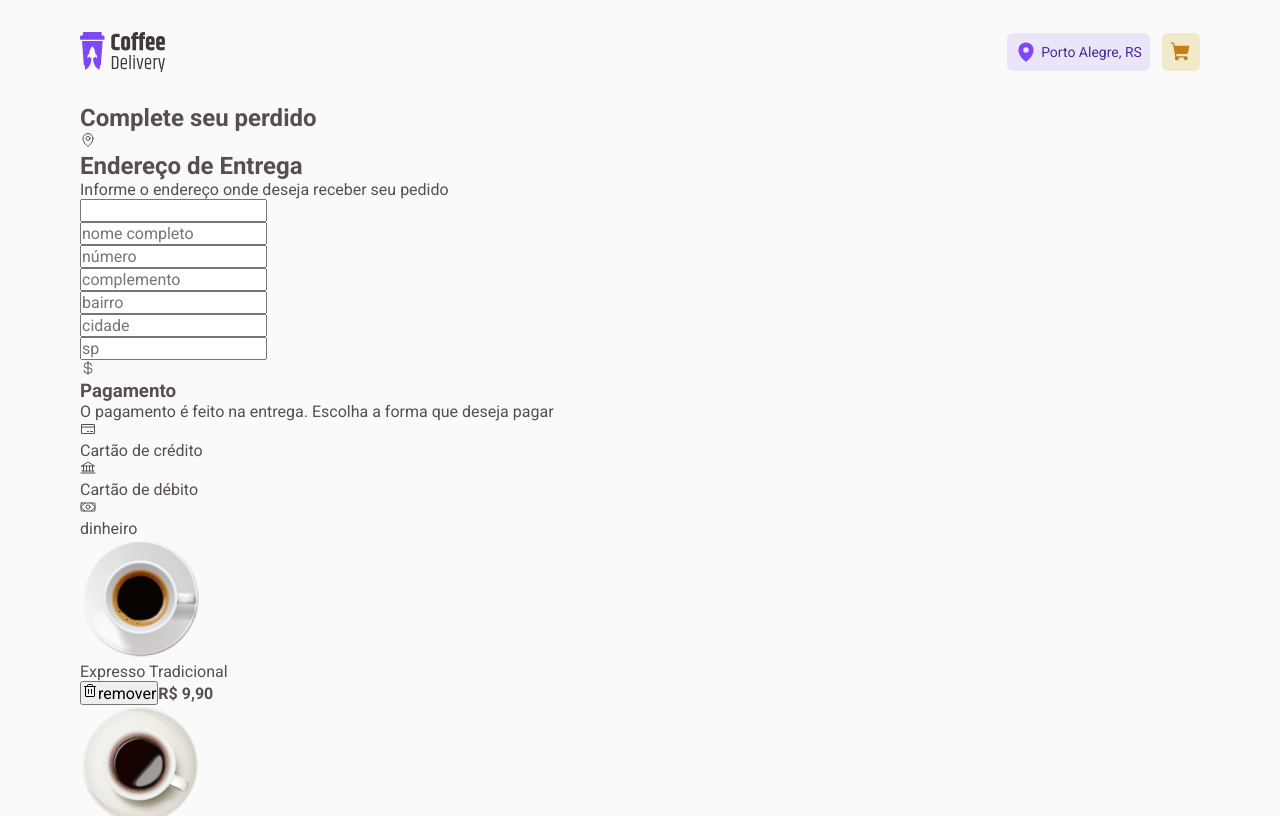
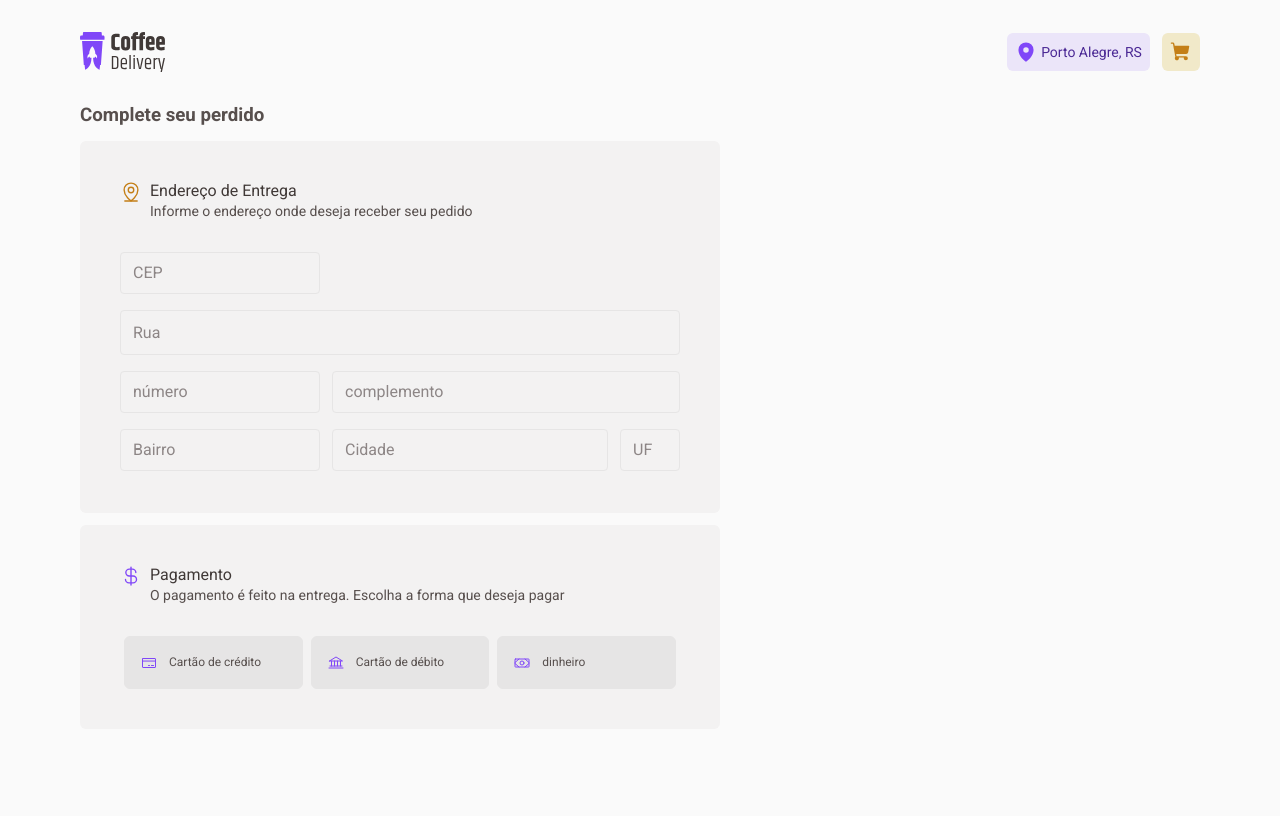
Before and after one commit to leandrotune/Coffee-Delivery, a React (Vite) app: page /checkout in a window 1280 px wide. Shown: the top 816 px of the page. Built offline with nearby package versions, Linux system fonts and the light colour scheme.

Commit message:
Componente: DeliveryAddress

```diff
--- /dev/null
+++ b/src/pages/Checkout/DeliveryAddress/index.tsx
@@ -0,0 +1,86 @@
+import {
+  Bank,
+  CreditCard,
+  CurrencyDollar,
+  DotsThreeOutlineVertical,
+  MapPinLine,
+  Money,
+} from 'phosphor-react'
+import {
+  FormContainer,
+  FormInforContent,
+  InputInfor,
+  InputInforCidade,
+  InputInforComplemento,
+  InputInforEstado,
+  InputInforRoad,
+} from '../styles'
+import {
+  FooterContainer,
+  FooterContent,
+  SectionContainer,
+  SectionHeaderContainer,
+} from './styles'
+
+export function DeliveryAddress() {
+  return (
+    <main>
+      <header>
+        <h3>Complete seu perdido</h3>
+      </header>
+      <SectionContainer>
+        <SectionHeaderContainer>
+          <MapPinLine size={22} weight="regular" color="#C47F17" />
+          <div>
+            <h3>Endereço de Entrega</h3>
+            <p>Informe o endereço onde deseja receber seu pedido</p>
+          </div>
+        </SectionHeaderContainer>
+        <FormContainer>
+          <InputInfor type="text" placeholder="CEP" />
+
+          <InputInforRoad type="text" name="Rua" placeholder="Rua" />
+
+          <FormInforContent>
+            <InputInfor type="text" placeholder="número" />
+
+            <InputInforComplemento type="text" placeholder="complemento" />
+          </FormInforContent>
+          <FormInforContent>
+            <InputInfor type="text" placeholder="Bairro" />
+
+            <InputInforCidade type="text" placeholder="Cidade" />
+
+            <InputInforEstado type="text" placeholder="UF" />
+          </FormInforContent>
+        </FormContainer>
+      </SectionContainer>
+
+      <FooterContainer>
+        <div>
+          <CurrencyDollar size={22} weight="regular" color="#8047F8" />
+          <div>
+            <h4>Pagamento</h4>
+            <p>
+              O pagamento é feito na entrega. Escolha a forma que deseja pagar
+            </p>
+          </div>
+        </div>
+        <FooterContent>
+          <button type="button">
+            <CreditCard size={16} weight="regular" color="#8047F8" />
+            <p>Cartão de crédito</p>
+          </button>
+          <button type="button">
+            <Bank size={16} weight="regular" color="#8047F8" />
+            <p>Cartão de débito</p>
+          </button>
+          <button type="button">
+            <Money size={16} weight="regular" color="#8047F8" />
+            <p>dinheiro</p>
+          </button>
+        </FooterContent>
+      </FooterContainer>
+    </main>
+  )
+}
--- /dev/null
+++ b/src/pages/Checkout/DeliveryAddress/styles.ts
@@ -0,0 +1,174 @@
+import styled from 'styled-components'
+
+export const ContainerHeader = styled.header`
+  h3 {
+    font-size: 1.125rem;
+    font-weight: 700;
+    font-family: 'Baloo 2';
+    line-height: 1.3;
+    color: ${(props) => props.theme['base-subtitle']};
+  }
+`
+export const SectionContainer = styled.section`
+  margin-top: 0.938rem;
+  max-width: 40rem;
+  height: 23.25rem;
+  border-radius: 6px;
+  background: ${(props) => props.theme['base-card']};
+
+  display: flex;
+  flex-direction: column;
+  align-items: flex-start;
+  padding: 2.5rem;
+  gap: 1rem;
+`
+
+export const SectionHeaderContainer = styled.header`
+  display: flex;
+  flex-direction: row;
+  align-items: flex-start;
+  gap: 0.5rem;
+  margin-bottom: 1rem;
+
+  h3 {
+    font-size: 1rem;
+    font-weight: 400;
+    line-height: 1.3;
+    color: ${(props) => props.theme['base-subtitle']};
+  }
+
+  p {
+    font-size: 0.875rem;
+    line-height: 1.3;
+    color: ${(props) => props.theme['base-text']};
+  }
+`
+
+export const FormContainer = styled.form`
+  width: 100%;
+  display: flex;
+  flex-direction: column;
+  align-items: flex-start;
+
+  gap: 16px;
+
+  div {
+    display: flex;
+  }
+`
+export const BaseInput = styled.input`
+  width: 100%;
+  background: transparent;
+  height: 2.625rem;
+  padding: 0.75rem;
+  border-radius: 4px;
+  border: 1px solid ${(props) => props.theme['base-button']};
+
+  &:active:focus {
+    box-shadow: none;
+    border-color: ${(props) => props.theme['yellow-400']};
+  }
+
+  &::placeholder {
+    color: ${(props) => props.theme['base-label']};
+  }
+`
+
+export const InputInfor = styled(BaseInput)`
+  width: 12.5rem;
+`
+
+export const InputInforRoad = styled(BaseInput)`
+  flex: 1;
+`
+
+export const InputInforComplemento = styled(BaseInput)`
+  width: 21.75rem;
+`
+
+export const InputInforEstado = styled(BaseInput)`
+  width: 3.75rem;
+`
+
+export const InputInforCidade = styled(BaseInput)`
+  width: 17.25rem;
+`
+
+export const FormInforContent = styled.div`
+  max-width: 35rem;
+  display: flex;
+  gap: 0.75rem;
+`
+export const FooterContainer = styled.footer`
+  display: flex;
+  flex-direction: column;
+  align-items: flex-start;
+  padding: 40px;
+  gap: 32px;
+
+  max-width: 40rem;
+  margin-top: 0.75rem;
+  border-radius: 6px;
+  background: ${(props) => props.theme['base-card']};
+
+  > div {
+    display: flex;
+    flex-direction: row;
+    align-items: flex-start;
+    padding: 0px;
+    gap: 8px;
+
+    h4 {
+      font-size: 1rem;
+      font-weight: 400;
+      line-height: 1.3;
+      color: ${(props) => props.theme['base-subtitle']};
+    }
+
+    p {
+      font-size: 0.875rem;
+      line-height: 1.3;
+      color: ${(props) => props.theme['base-text']};
+    }
+  }
+`
+export const FooterContent = styled.div`
+  display: flex;
+  flex-direction: row;
+  justify-content: center;
+  align-items: center;
+  padding: 0px;
+  gap: 0.75rem;
+
+  width: 35rem;
+
+  button {
+    display: flex;
+    flex-direction: row;
+    align-items: center;
+    padding: 1rem;
+    gap: 0.75rem;
+    width: 11.167rem;
+
+    border: 1px solid ${(props) => props.theme['base-button']};
+    border-radius: 6px;
+
+    background: ${(props) => props.theme['base-button']};
+
+    p {
+      font-size: 0.75rem;
+      line-height: 1.6;
+      color: ${(props) => props.theme['base-text']};
+    }
+  }
+
+  button:hover {
+    background: ${(props) => props.theme['base-hover']};
+    border: 1px solid ${(props) => props.theme['base-hover']};
+  }
+
+  button:active {
+    background: ${(props) => props.theme['purple-100']};
+    border: 1px solid ${(props) => props.theme['purple-400']};
+  }
+`
--- a/src/pages/Checkout/index.tsx
+++ b/src/pages/Checkout/index.tsx
@@ -1,112 +1,96 @@
-import {
-  Bank,
-  CreditCard,
-  CurrencyDollar,
-  MapPin,
-  Money,
-  Trash,
-} from 'phosphor-react'
+// import {
+//   Bank,
+//   CreditCard,
+//   CurrencyDollar,
+//   MapPinLine,
+//   Money,
+//   Trash,
+// } from 'phosphor-react'
+import { DeliveryAddress } from './DeliveryAddress'
+// import {
+//   CheckoutContainer,
+//   CompleteYourLost,
+//   FormAddress,
+//   FormContainer,
+//   FormInforContent,
+//   HeaderContainer,
+//   InputInfor,
+//   InputInforCidade,
+//   InputInforComplemento,
+//   InputInforEstado,
+//   InputInforRoad,
+// } from './styles'
 
 export function Checkout() {
   return (
     <>
-      <section>
-        <h1>Complete seu perdido</h1>
-        <main>
-          <header>
-            <MapPin />
-            <div>
-              <h2>Endereço de Entrega</h2>
-              <p>Informe o endereço onde deseja receber seu pedido</p>
-            </div>
-          </header>
-          <form>
-            <div>
-              <input type="text"></input>
-            </div>
-            <div>
-              <input type="text" placeholder="nome completo"></input>
-            </div>
-            <div>
-              <input type="text" placeholder="número"></input>
-            </div>
-            <div>
-              <input type="text" placeholder="complemento"></input>
-            </div>
-            <div>
-              <input type="text" placeholder="bairro"></input>
-            </div>
-            <div>
-              <input type="text" placeholder="cidade"></input>
-            </div>
-            <div>
-              <input type="text" placeholder="sp"></input>
-            </div>
-          </form>
-        </main>
-        <footer>
-          <CurrencyDollar />
-          <div>
-            <h3>Pagamento</h3>
-            <p>
-              O pagamento é feito na entrega. Escolha a forma que deseja pagar
-            </p>
-          </div>
-          <div>
-            <div>
-              <CreditCard />
-              <p>Cartão de crédito</p>
-            </div>
-            <div>
-              <Bank />
-              <p>Cartão de débito</p>
-            </div>
-            <div>
-              <Money />
-              <p>dinheiro</p>
-            </div>
-          </div>
-        </footer>
-      </section>
-
-      <aside>
-        <div>
-          <img
-            src="/assets/expresso-tradicional.svg"
-            alt="Expresso Tradicional"
-          />
-          <p>Expresso Tradicional</p>
-          <button>
-            <Trash />
-            remover
-          </button>
-          <strong>R$ 9,90</strong>
-        </div>
-        <div>
-          <img src="/assets/expresso-americano.svg" alt="Expresso Americano" />
-          <p>Expresso Tradicional</p>
-          <button>
-            <Trash />
-            remover
-          </button>
-          <strong>R$ 9,90</strong>
-        </div>
-        <div>
-          <div>
-            <p>total de itens</p>
-            <span>R$ 29,70</span>
-          </div>
-          <div>
-            <p>Entrega R$ 3,50</p>
-            <span>R$ 3,50</span>
-          </div>
-          <div>
-            <strong>Total</strong>
-            <span>R$ 33,20</span>
-          </div>
-        </div>
-        <button type="submit">confirmar perdido</button>
-      </aside>
+      <DeliveryAddress />
     </>
   )
 }
+//         <footer>
+//           <CurrencyDollar />
+//           <div>
+//             <h3>Pagamento</h3>
+//             <p>
+//               O pagamento é feito na entrega. Escolha a forma que deseja pagar
+//             </p>
+//           </div>
+//           <div>
+//             <div>
+//               <CreditCard />
+//               <p>Cartão de crédito</p>
+//             </div>
+//             <div>
+//               <Bank />
+//               <p>Cartão de débito</p>
+//             </div>
+//             <div>
+//               <Money />
+//               <p>dinheiro</p>
+//             </div>
+//           </div>
+//         </footer>
+//       </CompleteYourLost>
+
+//       <aside>
+//         <div>
+//           <img
+//             src="/assets/expresso-tradicional.svg"
+//             alt="Expresso Tradicional"
+//           />
+//           <p>Expresso Tradicional</p>
+//           <button>
+//             <Trash />
+//             remover
+//           </button>
+//           <strong>R$ 9,90</strong>
+//         </div>
+//         <div>
+//           <img src="/assets/expresso-americano.svg" alt="Expresso Americano" />
+//           <p>Expresso Tradicional</p>
+//           <button>
+//             <Trash />
+//             remover
+//           </button>
+//           <strong>R$ 9,90</strong>
+//         </div>
+//         <div>
+//           <div>
+//             <p>total de itens</p>
+//             <span>R$ 29,70</span>
+//           </div>
+//           <div>
+//             <p>Entrega R$ 3,50</p>
+//             <span>R$ 3,50</span>
+//           </div>
+//           <div>
+//             <strong>Total</strong>
+//             <span>R$ 33,20</span>
+//           </div>
+//         </div>
+//         <button type="submit">confirmar perdido</button>
+//       </aside>
+//     </CheckoutContainer>
+//   )
+// }
--- /dev/null
+++ b/src/pages/Checkout/styles.ts
@@ -0,0 +1,110 @@
+import styled from 'styled-components'
+
+export const CheckoutContainer = styled.section`
+  display: flex;
+  justify-content: space-between;
+`
+
+export const CompleteYourLost = styled.div`
+  h1 {
+    font-size: 1.125rem;
+    font-weight: 700;
+    font-family: 'Baloo 2';
+    line-height: 1.3;
+    color: ${(props) => props.theme['base-subtitle']};
+    margin-bottom: 0.938rem;
+  }
+`
+
+export const FormAddress = styled.main`
+  max-width: 40rem;
+  height: 23.25rem;
+  border-radius: 6px;
+  background: ${(props) => props.theme['base-card']};
+
+  display: flex;
+  flex-direction: column;
+  align-items: flex-start;
+  padding: 2.5rem;
+  gap: 1rem;
+`
+
+export const HeaderContainer = styled.header`
+  display: flex;
+  flex-direction: row;
+  align-items: flex-start;
+  gap: 0.5rem;
+  margin-bottom: 1rem;
+
+  div {
+    h3 {
+      font-size: 1rem;
+      font-weight: 400;
+      line-height: 1.3;
+      color: ${(props) => props.theme['base-subtitle']};
+    }
+
+    p {
+      font-size: 0.875rem;
+      line-height: 1.3;
+      color: ${(props) => props.theme['base-text']};
+    }
+  }
+`
+
+export const FormContainer = styled.form`
+  width: 100%;
+  display: flex;
+  flex-direction: column;
+  align-items: flex-start;
+
+  gap: 16px;
+
+  div {
+    display: flex;
+  }
+`
+
+export const BaseInput = styled.input`
+  width: 100%;
+  background: transparent;
+  height: 2.625rem;
+  padding: 0.75rem;
+  border-radius: 4px;
+  border: 1px solid ${(props) => props.theme['base-button']};
+
+  &:active:focus {
+    box-shadow: none;
+    border-color: ${(props) => props.theme['yellow-400']};
+  }
+
+  &::placeholder {
+    color: ${(props) => props.theme['base-label']};
+  }
+`
+
+export const InputInfor = styled(BaseInput)`
+  width: 12.5rem;
+`
+
+export const InputInforRoad = styled(BaseInput)`
+  flex: 1;
+`
+
+export const InputInforComplemento = styled(BaseInput)`
+  width: 21.75rem;
+`
+
+export const InputInforEstado = styled(BaseInput)`
+  width: 3.75rem;
+`
+
+export const InputInforCidade = styled(BaseInput)`
+  width: 17.25rem;
+`
+
+export const FormInforContent = styled.div`
+  max-width: 35rem;
+  display: flex;
+  gap: 0.75rem;
+`
```
Also changed, not shown: 1 other file (tests, documents, lock files or other folders).
